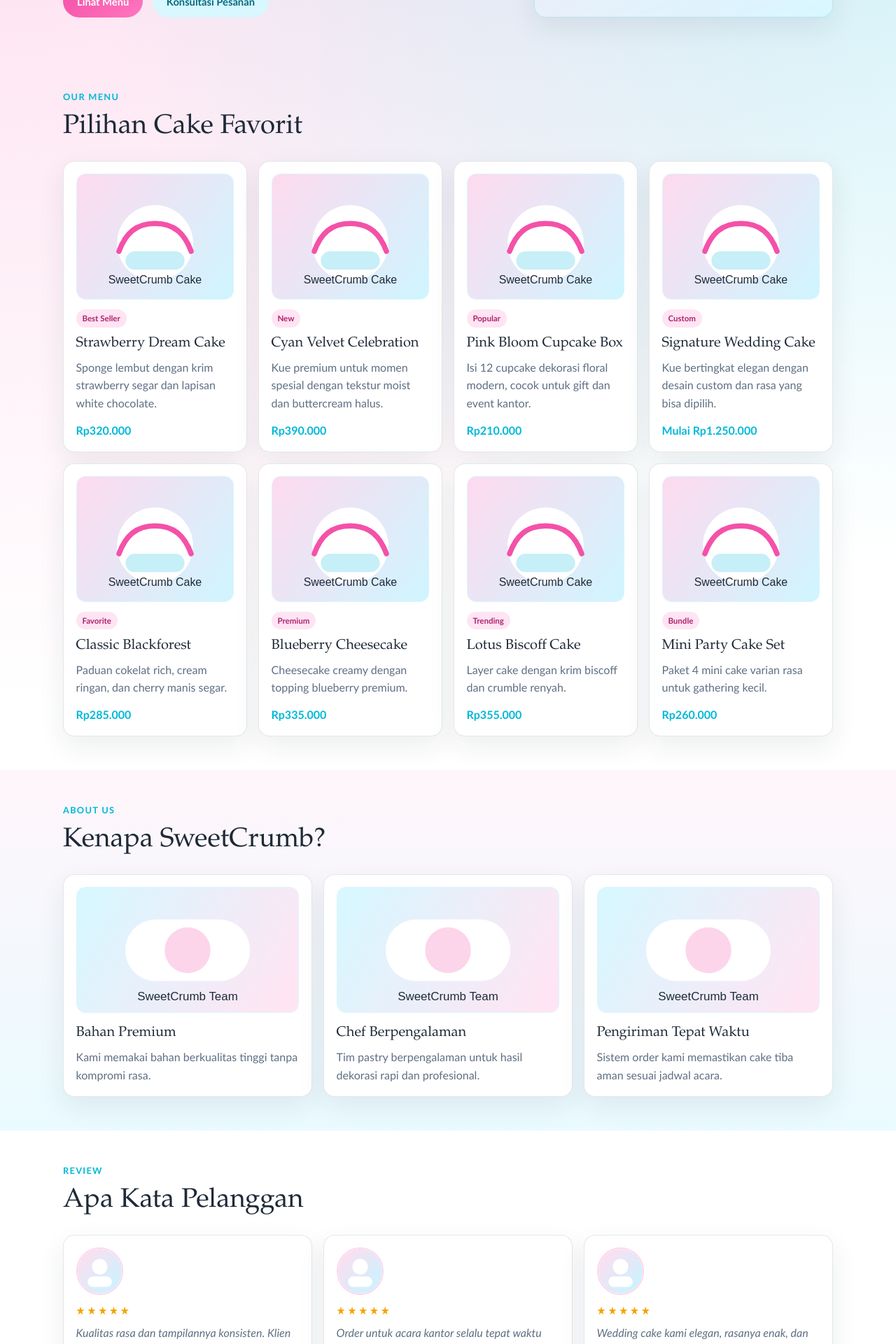
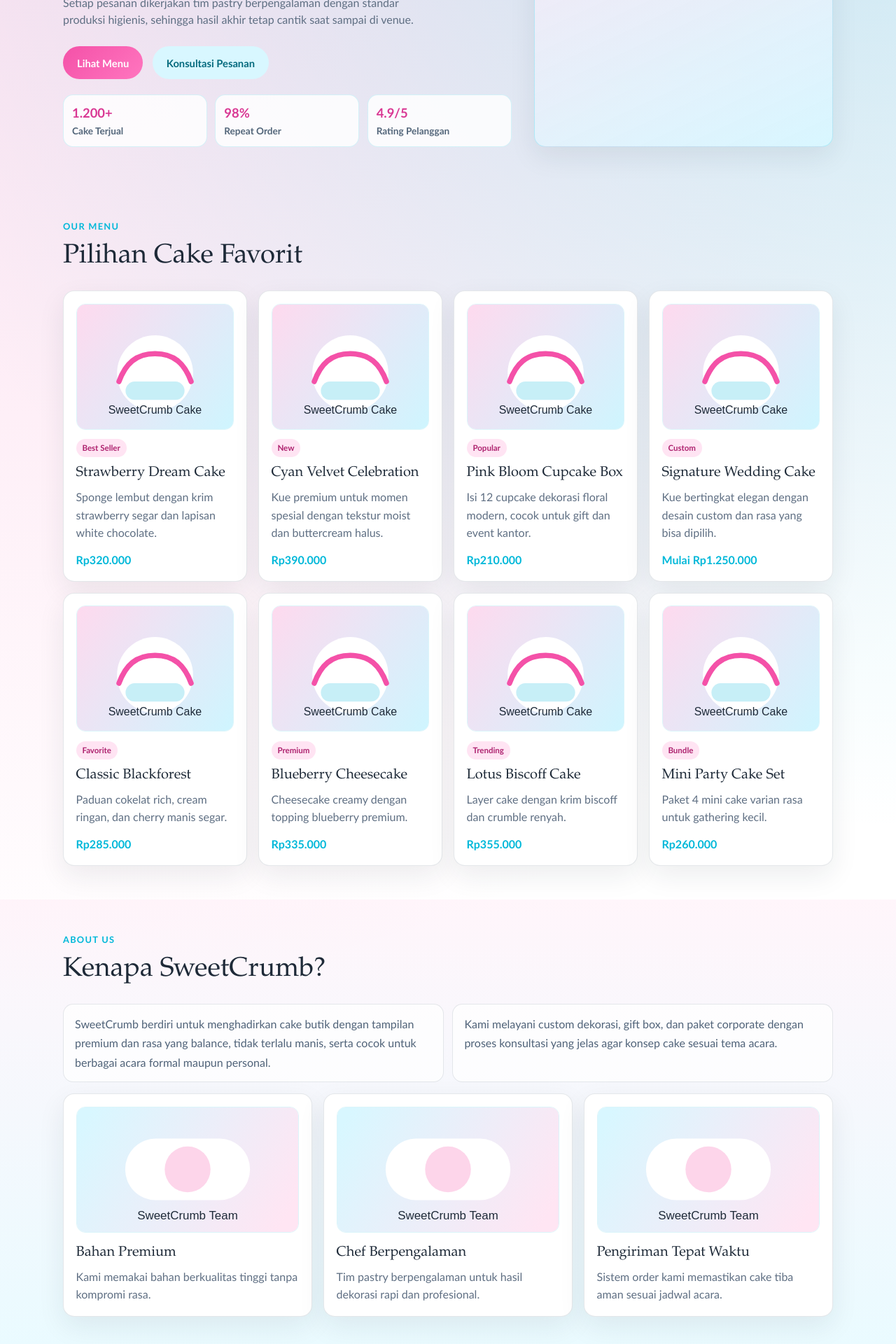
Before and after one commit to Hawariii/cakeshop-demo-web, a Next.js app: page / in a window 1280 px wide. Shown: the part 400-2320 px from the top of the page at 70% size. Built offline with nearby package versions, Linux system fonts and the light colour scheme.

Commit message:
bikin home dan about lebih berisi

```diff
--- a/app/globals.css
+++ b/app/globals.css
@@ -121,6 +121,34 @@ h3 {
   flex-wrap: wrap;
 }
 
+.hero-stats {
+  margin-top: 1.35rem;
+  display: grid;
+  gap: 0.7rem;
+  grid-template-columns: repeat(3, minmax(0, 1fr));
+}
+
+.hero-stats article {
+  background: rgba(255, 255, 255, 0.82);
+  border: 1px solid rgba(0, 184, 217, 0.16);
+  border-radius: 0.9rem;
+  padding: 0.75rem;
+}
+
+.stat-number {
+  margin: 0;
+  color: #d93793;
+  font-size: 1.15rem;
+  font-weight: 800;
+}
+
+.stat-label {
+  margin: 0.1rem 0 0;
+  color: #53667a;
+  font-size: 0.85rem;
+  font-weight: 600;
+}
+
 .btn {
   border-radius: 999px;
   padding: 0.78rem 1.25rem;
@@ -195,6 +223,23 @@ h3 {
   font-size: clamp(1.7rem, 3vw, 2.5rem);
 }
 
+.about-intro {
+  display: grid;
+  gap: 0.8rem;
+  grid-template-columns: repeat(2, minmax(0, 1fr));
+  margin-bottom: 1rem;
+}
+
+.about-intro p {
+  margin: 0;
+  color: #4f6278;
+  background: rgba(255, 255, 255, 0.7);
+  border: 1px solid rgba(95, 111, 131, 0.16);
+  border-radius: 0.9rem;
+  padding: 0.9rem 1rem;
+  line-height: 1.7;
+}
+
 .card-grid {
   display: grid;
   gap: 1rem;
@@ -205,7 +250,20 @@ h3 {
 .testimonial-grid {
   display: grid;
   gap: 1rem;
+}
+
+.highlight-grid {
   grid-template-columns: repeat(3, minmax(0, 1fr));
+}
+
+.testimonial-grid {
+  grid-template-columns: 1fr;
+}
+
+.testimonial-card {
+  display: grid;
+  gap: 0.35rem;
+  align-content: start;
 }
 
 .cake-card,
@@ -266,9 +324,10 @@ h3 {
 }
 
 .review-avatar {
-  width: 4.2rem;
-  height: 4.2rem;
-  border-radius: 999px;
+  width: 100%;
+  max-width: 220px;
+  height: 110px;
+  border-radius: 0.7rem;
   object-fit: cover;
   margin-bottom: 0.65rem;
   border: 2px solid #ffd7ed;
@@ -342,14 +401,25 @@ h3 {
   line-height: 1.8;
 }
 
+.contact-actions {
+  display: flex;
+  flex-wrap: wrap;
+  gap: 0.7rem;
+  margin-top: 1rem;
+}
+
 @media (max-width: 900px) {
   .hero-grid {
     grid-template-columns: 1fr;
   }
 
+  .hero-stats,
+  .about-intro {
+    grid-template-columns: 1fr;
+  }
+
   .card-grid,
-  .highlight-grid,
-  .testimonial-grid {
+  .highlight-grid {
     grid-template-columns: repeat(2, minmax(0, 1fr));
   }
 
@@ -368,8 +438,7 @@ h3 {
   }
 
   .card-grid,
-  .highlight-grid,
-  .testimonial-grid {
+  .highlight-grid {
     grid-template-columns: 1fr;
   }
 }
--- a/components/ContactOrder.tsx
+++ b/components/ContactOrder.tsx
@@ -1,4 +1,7 @@
 export function ContactOrder() {
+  const waMessage =
+    "Halo SweetCrumb, saya ingin konsultasi untuk pemesanan cake.";
+
   return (
     <section id="order" className="section order-section">
       <div className="container order-grid">
@@ -11,6 +14,19 @@ export function ContactOrder() {
           </p>
           <p className="order-line">WhatsApp: +62 812-3456-7890</p>
           <p className="order-line">Email: order@sweetcrumb.id</p>
+          <div className="contact-actions">
+            <a
+              className="btn btn-primary"
+              href={`https://wa.me/6281234567890?text=${encodeURIComponent(waMessage)}`}
+              target="_blank"
+              rel="noopener noreferrer"
+            >
+              Chat WhatsApp
+            </a>
+            <a className="btn btn-secondary" href="mailto:order@sweetcrumb.id">
+              Kirim Email
+            </a>
+          </div>
         </article>
         <article className="order-card">
           <p className="section-label">Opening Hours</p>
--- a/components/Hero.tsx
+++ b/components/Hero.tsx
@@ -4,12 +4,16 @@ export function Hero() {
       <div className="container hero-grid">
         <div>
           <p className="eyebrow">Premium Cake Studio</p>
-          <h1>
-            Cake shop profesional untuk momen spesial kamu
-          </h1>
+          <h1>Cake shop profesional untuk momen spesial kamu</h1>
           <p className="hero-copy">
             Kami menghadirkan cake premium untuk ulang tahun, pernikahan, dan
-            acara perusahaan dengan desain elegan dan rasa konsisten.
+            acara perusahaan dengan desain elegan, rasa konsisten, dan layanan
+            yang responsif dari konsultasi sampai pengiriman.
+          </p>
+          <p className="hero-copy">
+            Setiap pesanan dikerjakan tim pastry berpengalaman dengan standar
+            produksi higienis, sehingga hasil akhir tetap cantik saat sampai di
+            venue.
           </p>
           <div className="hero-actions">
             <a href="#menu" className="btn btn-primary">
@@ -18,6 +22,20 @@ export function Hero() {
             <a href="#order" className="btn btn-secondary">
               Konsultasi Pesanan
             </a>
+          </div>
+          <div className="hero-stats">
+            <article>
+              <p className="stat-number">1.200+</p>
+              <p className="stat-label">Cake Terjual</p>
+            </article>
+            <article>
+              <p className="stat-number">98%</p>
+              <p className="stat-label">Repeat Order</p>
+            </article>
+            <article>
+              <p className="stat-number">4.9/5</p>
+              <p className="stat-label">Rating Pelanggan</p>
+            </article>
           </div>
         </div>
         <aside className="hero-card">
--- a/components/Highlights.tsx
+++ b/components/Highlights.tsx
@@ -17,6 +17,18 @@ export function Highlights({ highlights }: HighlightsProps) {
       <div className="container">
         <p className="section-label">About Us</p>
         <h2 className="section-title">Kenapa SweetCrumb?</h2>
+        <div className="about-intro">
+          <p>
+            SweetCrumb berdiri untuk menghadirkan cake butik dengan tampilan
+            premium dan rasa yang balance, tidak terlalu manis, serta cocok
+            untuk berbagai acara formal maupun personal.
+          </p>
+          <p>
+            Kami melayani custom dekorasi, gift box, dan paket corporate
+            dengan proses konsultasi yang jelas agar konsep cake sesuai tema
+            acara.
+          </p>
+        </div>
         <div className="highlight-grid">
           {highlights.map((item) => (
             <article key={item.id} className="highlight-card">
```
